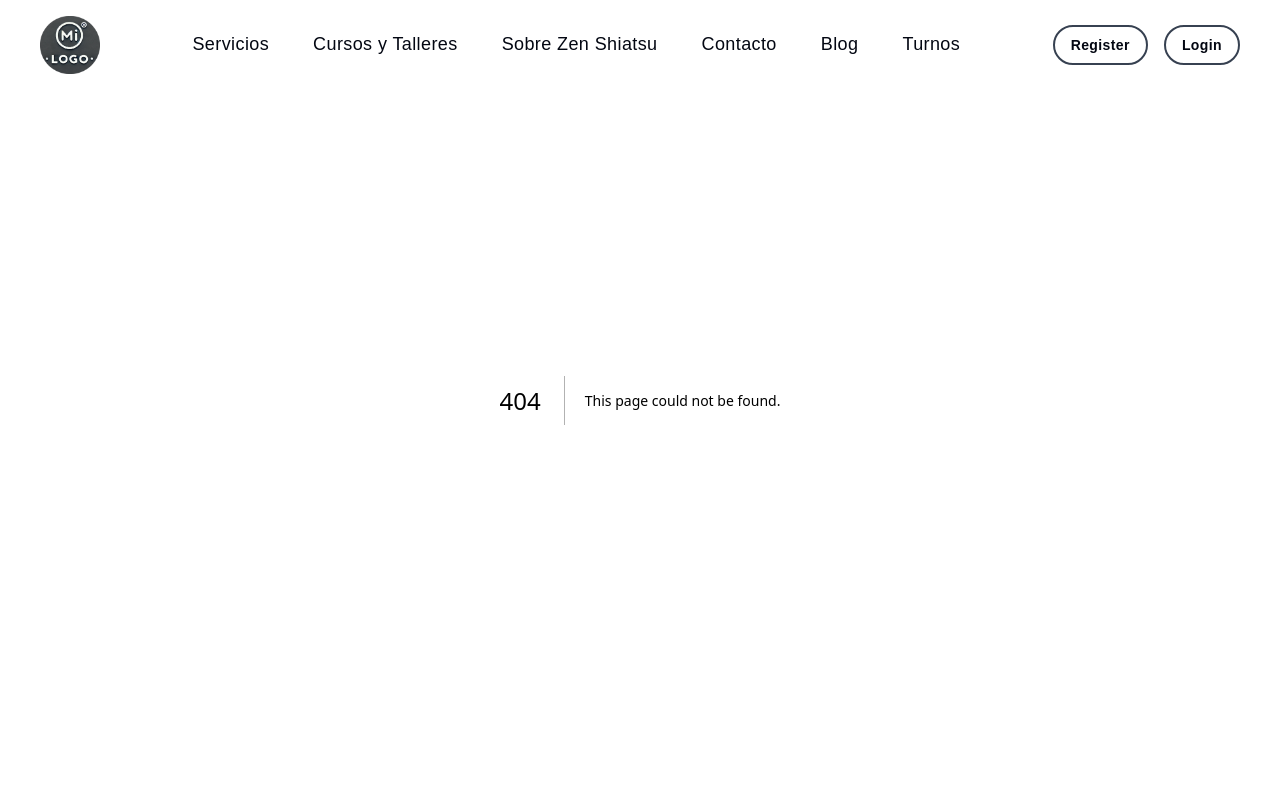
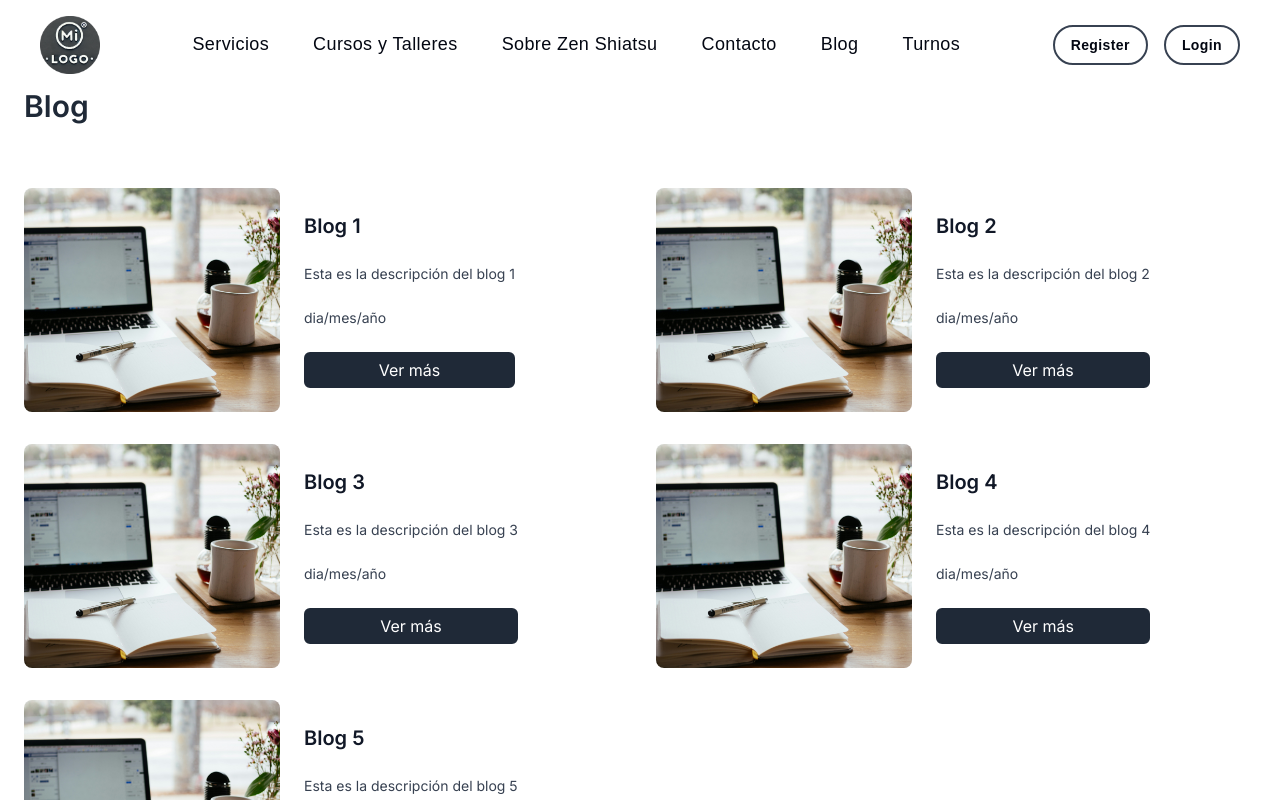
Before and after one commit to yorocio/myFirstSaaS, a Next.js app in the folder front/: page /blog in a window 1280 px wide. Before the commit this address had no page. Shown: the top 800 px of the page. Built offline with nearby package versions, Linux system fonts and the light colour scheme.

Commit message:
vista del blog

```diff
--- /dev/null
+++ b/front/app/blog/page.js
@@ -0,0 +1,10 @@
+import Blog from '@/components/Blog'
+import React from 'react'
+
+const blogSection = () => {
+  return (
+   <Blog/>
+  )
+}
+
+export default blogSection
--- /dev/null
+++ b/front/components/Blog.js
@@ -0,0 +1,61 @@
+import Image from 'next/image'
+import Link from 'next/link'
+import React from 'react'
+
+export const blog = [{
+    title: "Blog 1",
+    description: "Esta es la descripción del blog 1",
+    date: "dia/mes/año"
+},
+{
+    title: "Blog 2",
+    description: "Esta es la descripción del blog 2",
+    date: "dia/mes/año"
+},
+{
+    title: "Blog 3",
+    description: "Esta es la descripción del blog 3",
+    date: "dia/mes/año"
+},
+{
+    title: "Blog 4",
+    description: "Esta es la descripción del blog 4",
+    date: "dia/mes/año"
+},
+{
+    title: "Blog 5",
+    description: "Esta es la descripción del blog 5",
+    date: "dia/mes/año"
+}]
+
+const Blog = () => {
+    return (
+        <section className="bg-white dark:bg-gray-900 my-12">
+            <div className="container px-6 py-10 mx-auto">
+                <h1 className="text-2xl font-semibold text-gray-800 capitalize lg:text-3xl dark:text-white">Blog</h1>
+
+                <div className="grid grid-cols-1 gap-8 mt-8 md:mt-16 md:grid-cols-2">
+
+                    {blog.map((text, index) =>
+                        <div className="lg:flex" key={index}>
+                            <Image width={300} height={300} className="object-cover w-full h-56 rounded-lg lg:w-64" src="/blog.jpg" alt="" />
+
+                            <div className="flex flex-col justify-between py-6 lg:mx-6" >
+                                <Link href="#" className="text-xl font-semibold text-gray-900 hover:underline dark:text-white">
+                                    {text.title}
+                                </Link>
+                                <span className="text-sm text-gray-700 dark:text-gray-200">{text.description}</span>
+                                <span className="text-sm text-gray-700 dark:text-gray-200">{text.date}</span>
+                                <button className='w-full bg-gray-800 backdrop-blur-md border-2 border-gray-800 text-white px-6 py-1 rounded-md hover:bg-gray-600 transition-all duration-300'>Ver más</button>
+                            </div>
+
+                        </div>
+                    )}
+
+                </div>
+            </div>
+        </section>
+    )
+}
+
+export default Blog
--- a/front/components/BookSession.js
+++ b/front/components/BookSession.js
@@ -69,7 +69,7 @@ export default function BookSession() {
                                 <p className="text-lg">¿Listo/a para experimentar los beneficios del Zen Shiatsu?</p>
                                 <button
                                     onClick={() => setShowCalendly(true)}
-                                    className="text-gray-900 px-6 py-3 rounded-lg border border-gray-400 bg-gray-400 hover:bg-gray-600"
+                                    className="text-gray-200 px-6 py-3 rounded-lg border border-gray-800 bg-gray-800 hover:bg-gray-600"
                                 >
                                     Abrir el Calendario
                                 </button>
--- a/front/components/Footer.js
+++ b/front/components/Footer.js
@@ -95,7 +95,7 @@ export default function Footer() {
                 className="w-full bg-transparent backdrop-blur-md border-2 border-gray-800 text-gray-900 px-6 py-1 rounded-md hover:bg-white/10 focus:outline-none focus:border-gray-600"
               />
               <button className="w-full bg-transparent backdrop-blur-md border-2 border-gray-800 text-gray-900 px-6 py-1 rounded-md hover:bg-gray-400 transition-all duration-300">
-                Subscribir
+                Suscribir
               </button>
             </div>
           </div>
--- a/front/components/Navbar.js
+++ b/front/components/Navbar.js
@@ -25,7 +25,7 @@ const Navbar = () => {
             </li>
             <li className='max-lg:border-b max-lg:py-3 px-3'><Link href="/contact" className='hover:text-gray-400 text-gray-950 block text-[18px]'>Contacto</Link>
             </li>
-            <li className='max-lg:border-b max-lg:py-3 px-3'><Link href="/" className='hover:text-gray-400 text-gray-950 block text-[18px]'>Blog</Link>
+            <li className='max-lg:border-b max-lg:py-3 px-3'><Link href="/blog" className='hover:text-gray-400 text-gray-950 block text-[18px]'>Blog</Link>
             </li>
             <li className='max-lg:border-b max-lg:py-3 px-3'><Link href="/calendly" className='hover:text-gray-400 text-gray-950 block text-[18px]'>Turnos</Link>
             </li>
```
Also changed, not shown: front/public/blog.jpg (added).
